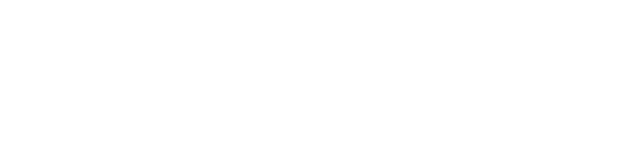
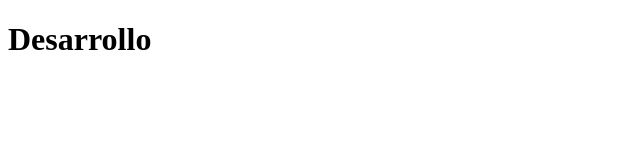
Before and after one commit to ellenpimentel/webinar, a plain HTML site: page index.html in a window 1280 px wide. Shown: the whole page, without its empty margins (0-640 px from the left). Drawn offline with Linux system fonts and the light colour scheme.

Commit message:
agregando h1

```diff
--- a/index.html
+++ b/index.html
@@ -6,6 +6,6 @@
     <title>Webinar Git y GitHub</title>
 </head>
 <body>
-
+    <h1>Desarrollo</h1>
 </body>
 </html>
```
